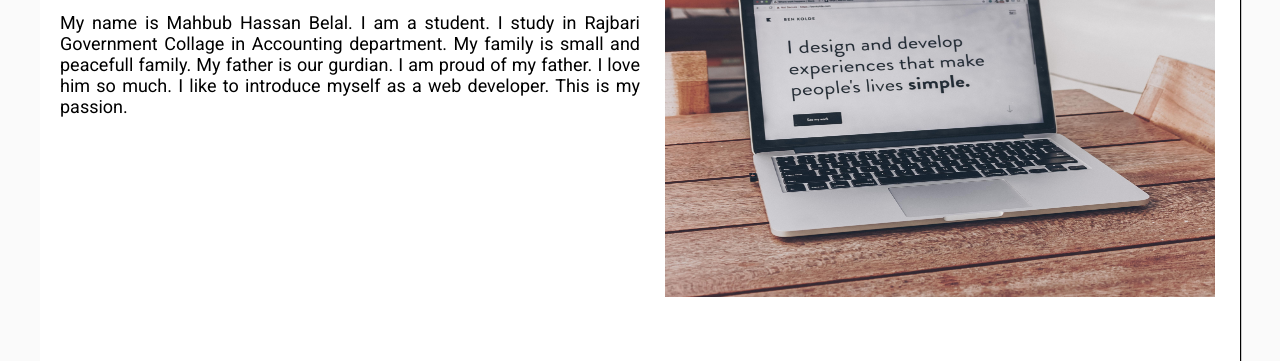
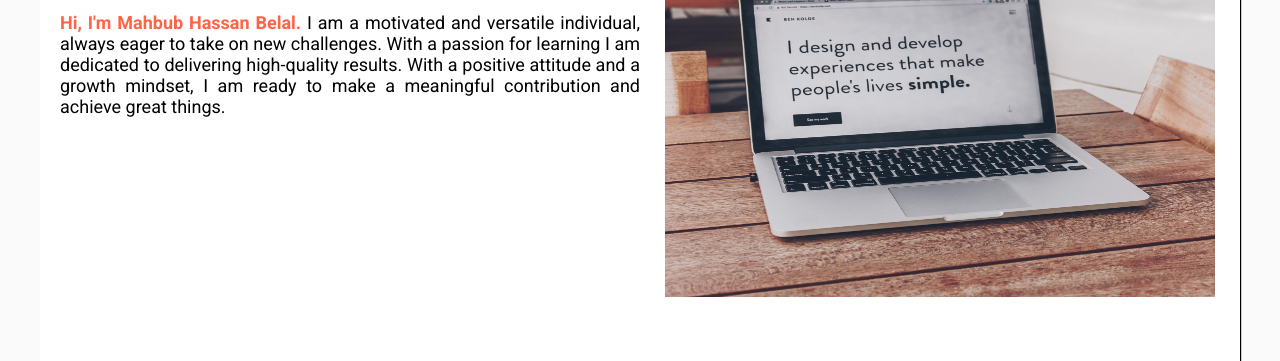
Before and after one commit to mahbub-hb-dev/Dummy-Portfolio, a plain HTML site: page Index.html in a window 1280 px wide. Shown: the part 439-800 px from the top of the page. Drawn offline with Linux system fonts and the light colour scheme; a web font is replaced by a local one.

Commit message:
Text of banner section has been changed

```diff
--- a/Index.html
+++ b/Index.html
@@ -41,11 +41,7 @@
         <section id="blog-banner-section">
             <article>
                 <h1 class="banner-heading"> Web Developer </h1>
-                <p class="banner-description text-justify"> My name is Mahbub Hassan Belal. I am a student. I study in Rajbari Government Collage in
-                    Accounting department. My family is small and peacefull family. My father is our gurdian.
-                    I am proud of my father. I love him so much. I like to introduce myself as a web developer.
-                    This is my passion.
-                </p>
+                <p class="banner-description text-justify"> <span class="my-name"> Hi, I'm Mahbub Hassan Belal. </span> I am a motivated and versatile individual, always eager to take on new challenges. With a passion for learning I am dedicated to delivering high-quality results. With a positive attitude and a growth mindset, I am ready to make a meaningful contribution and achieve great things. </p>
             </article>
 
             <aside>
@@ -173,7 +169,7 @@
 
     <!-- Footer section start from here -->
     <footer>
-        <p class="copyright-text"> Copyright &copy; by Mahbub Hassan Belal. All rights reserved. </p>
+        <p class="copyright-text"> Copyright &copy; Mahbub Hassan Belal. All rights reserved. </p>
         <nav aria-label="Footer Menu">
             <ul role="menubar2" id="menubar2" aria-label="Footer Menu">
                 <li role="none"> <a href="https://www.facebook.com/mahbub.hb.dev" target="_blank" class="nav-link" role="menuitem"> <i class="fab fa-facebook footer-icon"></i> </a> </li>
--- a/style.css
+++ b/style.css
@@ -124,6 +124,10 @@ nav li:hover{
 }
 .banner-description{
     font-size: 1.8rem;
+    .my-name {
+        color: tomato;
+        font-weight: bold;
+    }
 }
 #blog-banner-section aside{
     flex-basis: 50%;
```
